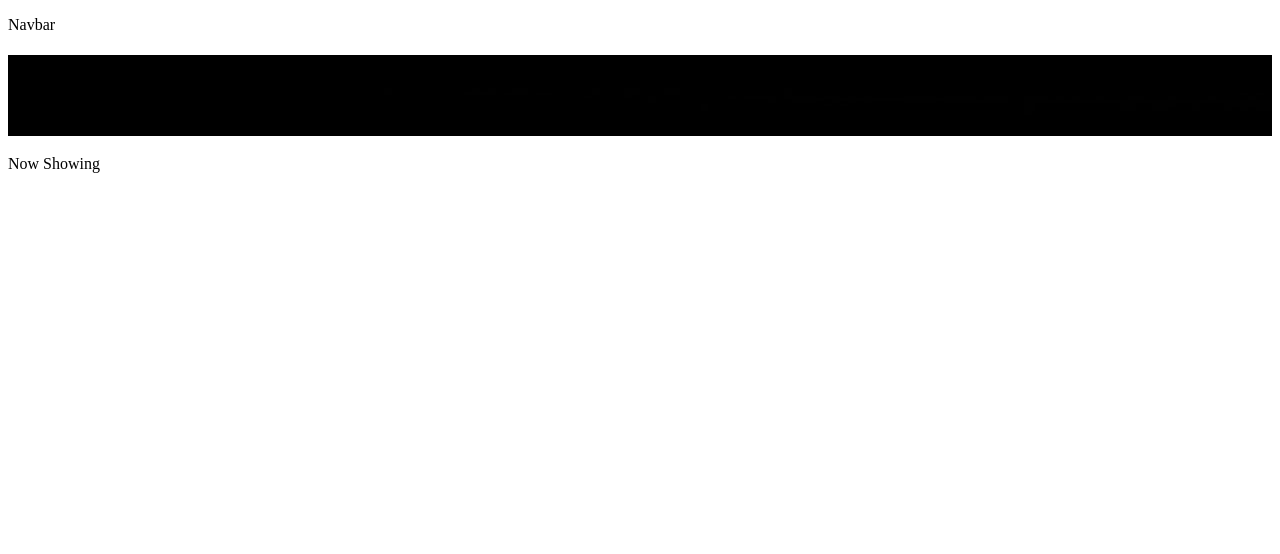
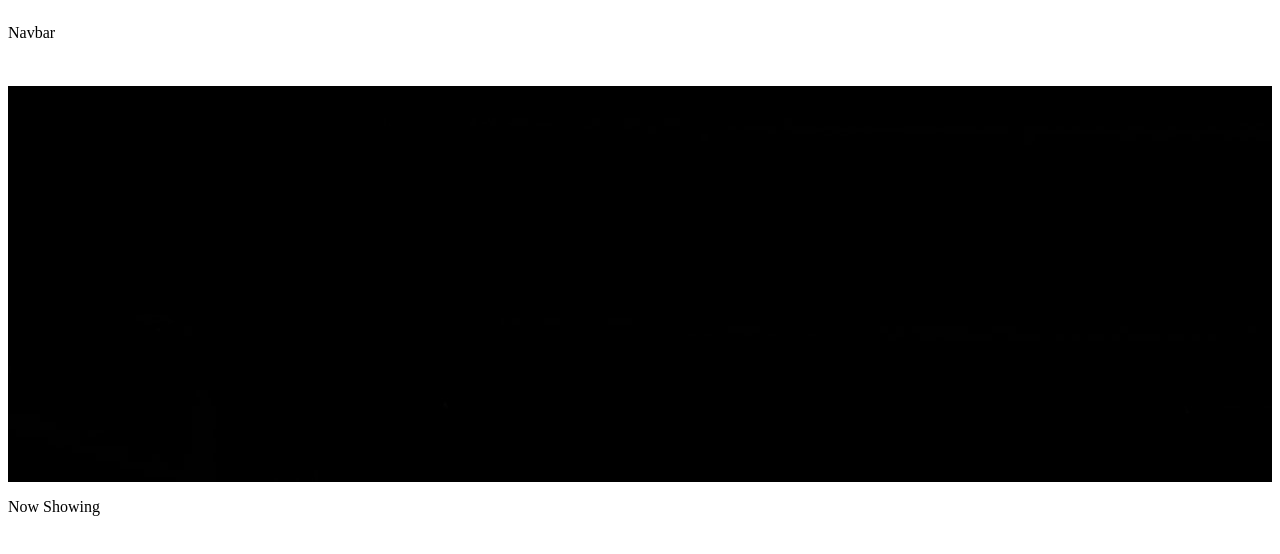
Before and after one commit to modamo-gh/MosaicMovies, a React (Vite) app: page / in a window 1280 px wide. Shown: the top 554 px of the page. Built offline with nearby package versions, Linux system fonts and the light colour scheme.

Commit message:
Add corresponding css module for each component

```diff
--- a/src/App.jsx
+++ b/src/App.jsx
@@ -1,13 +1,15 @@
 import Navbar from "./Navbar.jsx";
 import NowShowing from "./NowShowing";
 import WelcomeBanner from "./WelcomeBanner.jsx";
+import styles from "./styles/App.module.css"
+
 const App = () => {
     return (
-		<>
+		<div className={styles.app}>
 			<Navbar />
             <WelcomeBanner />
             <NowShowing />
-		</>
+		</div>
 	);
 }
 
--- a/src/Navbar.jsx
+++ b/src/Navbar.jsx
@@ -1,6 +1,7 @@
+import styles from "./styles/Navbar.module.css";
 const Navbar = () => {
     return (
-        <p>Navbar</p>
+        <p className={styles.navbar}>Navbar</p>
     )
 }
 
--- a/src/NowShowing.jsx
+++ b/src/NowShowing.jsx
@@ -1,6 +1,7 @@
+import styles from "./styles/NowShowing.module.css"
 const NowShowing = () => {
     return (
-        <p>Now Showing</p>
+        <p className={styles.nowShowing}>Now Showing</p>
     )
 }
 
--- /dev/null
+++ b/src/styles/App.module.css
@@ -0,0 +1,6 @@
+.app {
+    display: flex;
+    flex-direction: column;
+    margin: 0;
+    height: 100vh;
+}
--- /dev/null
+++ b/src/styles/Navbar.module.css
@@ -0,0 +1,3 @@
+.navbar {
+    flex-grow: 1;
+}
--- /dev/null
+++ b/src/styles/NowShowing.module.css
@@ -0,0 +1,3 @@
+.nowShowing {
+    flex-grow: 10;
+}
--- a/src/styles/WelcomeBanner.module.css
+++ b/src/styles/WelcomeBanner.module.css
@@ -1,3 +1,4 @@
 .welcomeBanner {
     background-image: url("../images/felix-mooneeram-evlkOfkQ5rE-unsplash.jpg");
+    flex-grow: 10;
 }
```
